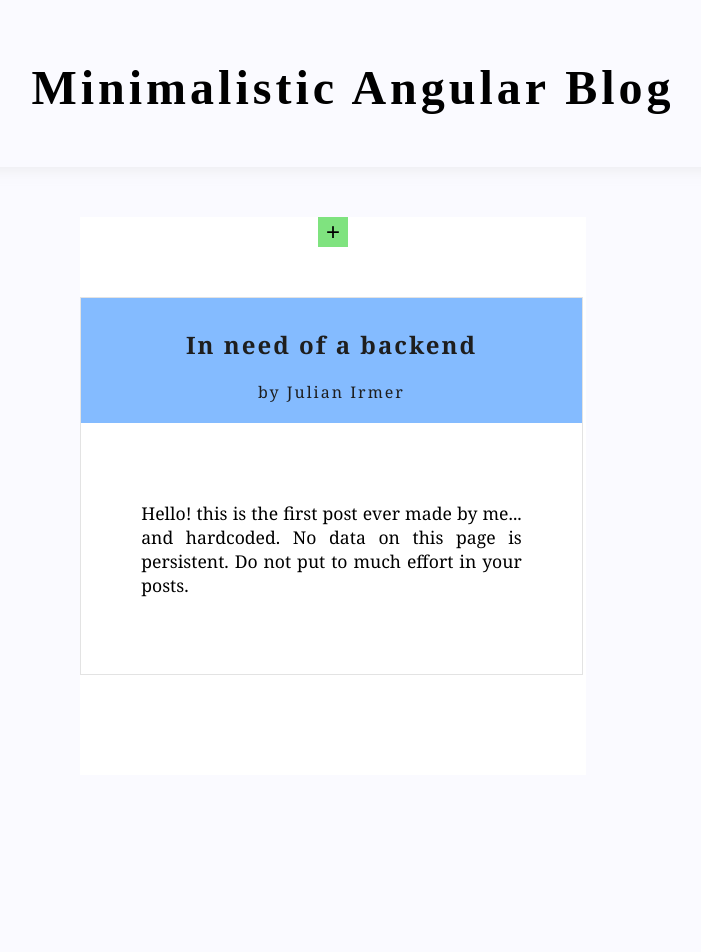
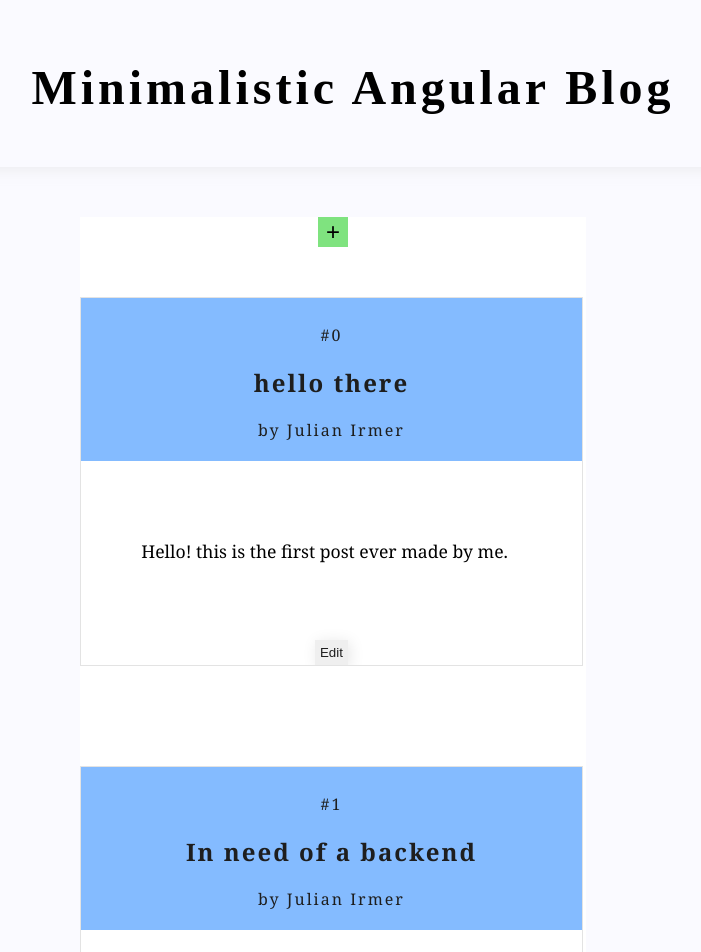
Before and after one commit to JulianIrmer/Angular-App, an Angular app: page / in a window 1280 px wide. Shown: the top 952 px of the page, without its empty margins (307-1008 px from the left). Before the commit the page ends 800 px from the top, so only its background shows below. Built offline with nearby package versions, Linux system fonts and the light colour scheme.

Commit message:
updated the postComponents

```diff
--- a/src/app/addpost/addpost.component.ts
+++ b/src/app/addpost/addpost.component.ts
@@ -12,7 +12,7 @@ export class AddpostComponent implements OnInit {
 isVisible:boolean = false;
 posts = [];
 post:Post;
-id:number = 1;
+id:number = 0;
 
   constructor(private postArr:DataService) {
     this.posts = postArr.getData();
@@ -26,19 +26,20 @@ id:number = 1;
     this.isVisible = !this.isVisible;
   }
 
-  savePost(title, author, content, hashtag1, hashtag2, hashtag3){
+  savePost(title, author, content){
 
     this.post = {
       id: this.id,
       title: title,
       author: author,
       content: content,
+      isVisible: false
     }
 
     this.id++;
 
     if(this.post.title != '' && this.post.author != '' && this.post.content != ''){
-      this.posts.push(this.post);
+      this.posts.unshift(this.post);
       this.toggleEditor();
     }
   }
@@ -49,4 +50,5 @@ interface Post{
   title:string,
   author:string,
   content:string,
+  isVisible:boolean
 }
--- a/src/app/data.service.ts
+++ b/src/app/data.service.ts
@@ -5,20 +5,32 @@ export class DataService {
 
     private arr = [];
     post:Post;
+    post2:Post;
 
     constructor() {
         this.post = {
-            id: 0,
+            id: 1,
             title: 'In need of a backend',
             author:'Julian Irmer',
-            content: 'Hello! this is the first post ever made by me... and hardcoded. No data on this page is persistent. Do not put to much effort in your posts.'
+            content: 'Hello! this is the first post ever made by me... and hardcoded. No data on this page is persistent. Do not put to much effort into your posts.',
+            isVisible: false
           }
-          this.arr.push(this.post);
+
+        this.post2 = {
+            id: 0,
+            title: 'hello there',
+            author:'Julian Irmer',
+            content: 'Hello! this is the first post ever made by me.',
+            isVisible: false
+          }
+          this.arr.unshift(this.post);
+          this.arr.unshift(this.post2);
      }
 
 
     setData(post) {
-        this.arr.push(post);
+        this.arr.unshift(post);
+
     }
     getData() {
         return this.arr;
@@ -30,4 +42,5 @@ interface Post{
     title:string,
     author:string,
     content:string,
+    isVisible:boolean
 }
--- a/src/app/post/post.component.css
+++ b/src/app/post/post.component.css
@@ -21,7 +21,7 @@
 }
 
 /* EDITOR */
-/* .edit-btn, .delete-btn, .save-btn{
+.edit-btn, .delete-btn, .save-btn{
     color: rgb(30, 30, 30);;
     border: 0;
     padding: 5px 5px 5px 5px;
@@ -30,7 +30,6 @@
 .edit-btn{
     margin: -15px 0 0 0;
     box-shadow: 2px 2px 15px rgba(230,230,230,1);
-    float: right;
 }
 
 .edit-btn:hover{
@@ -56,24 +55,6 @@
     padding: 5px 5px 5px 5px;
 }
 
-.edit-btn{
-    margin: -15px 0 0 0;
-    box-shadow: 2px 2px 15px rgba(230,230,230,1);
-    float: right;
-}
-
-.input-hash{
-    width: 50%;
-    text-align: center;
-    margin-bottom: 5px;
-}
-
-.input-hash:last-child{
-    margin-bottom: 20px;
-}
-
-
-
 @media (max-width: 768px) {
     .edit-menu{
         float: right;
@@ -84,8 +65,4 @@
     .edit-menu{
         float: right;
     }
-
-    .hash-ul > li{
-        margin: 0 10px 0 0;
-    }
-} */
+}
--- a/src/app/post/post.component.html
+++ b/src/app/post/post.component.html
@@ -1,8 +1,9 @@
 <!-- Post -->
 
 <div class="post" *ngFor = "let post of posts; let i = index;">
-  <div class="triangle"></div>
+  <!-- <div class="triangle"></div> -->
   <div class="post-header">
+    <p id="index">#{{posts[i].id}}</p>
     <h2>{{posts[i].title}}</h2>
     by {{posts[i].author}}
   </div>
@@ -10,16 +11,16 @@
     <p>{{posts[i].content}}</p>
   </div>
 
-  <!-- Editor
-  <input type="button" class="edit-btn" value="Edit" (click) = 'toggleEditor()'>
-  <div *ngIf = isVisible class="editor">
+  <!-- Editor -->
+  <input type="button" class="edit-btn" value="Edit" (click) = 'toggleEditor(i)'>
+  <div *ngIf = "posts[i].isVisible" class="editor">
     <form action="submit">
-        <input type="text" class="input-sm" placeholder="Title" #title>
-        <input type="text" class="input-sm" placeholder="Author" #author>
-        <textarea class="input-sm" placeholder="Write something..." cols="42" rows="10" #content></textarea>
+        <input type="text" class="input-sm" value="{{posts[i].title}}" #title>
+        <input type="text" class="input-sm" value="{{posts[i].author}}" #author>
+        <textarea class="input-sm" value="{{posts[i].content}}" cols="42" rows="10" #content></textarea>
     </form>
     <button class="save-btn" (click) = 'saveChanges(i, title.value, author.value, content.value)'>Save</button>
-    <button class="delete-btn" (click) = 'deletePost()'>Delete</button>
-    <button class="delete-btn" (click) = 'toggleEditor()'>Cancel</button>
+    <button class="delete-btn" (click) = 'deletePost(i)'>Delete</button>
+    <button class="delete-btn" (click) = 'toggleEditor(i)'>Cancel</button>
   </div>
-</div> -->
+</div>
--- a/src/app/post/post.component.ts
+++ b/src/app/post/post.component.ts
@@ -20,23 +20,29 @@ export class PostComponent implements OnInit {
   ngOnInit() {
   }
 
-  toggleEditor(){
-    this.isVisible = !this.isVisible;
+  toggleEditor(i){
+    this.posts[i].isVisible = !this.posts[i].isVisible;
+    console.log(this.posts[i].isVisible);
+    console.log(this.posts[i].id);
   }
 
-  // saveChanges(id, title, author, content){
-  //
-  //   for(let i = 0; i < this.posts.length; i++){
-  //     if(title != '' && this.posts[i].id == id){
-  //       this.posts[i].title = title;
-  //     }
-  //     if(author != '' && this.posts[i].id == id){
-  //       this.posts[i].author = author;
-  //     }
-  //     if(content != '' && this.posts[i].id == id){
-  //       this.posts[i].content = content;
-  //     }
-  //     this.toggleEditor();
-  //   }
-  // }
+  saveChanges(id, title, author, content){
+
+    for(let i = 0; i < this.posts.length; i++){
+      if(title != '' && this.posts[i].id == id){
+        this.posts[i].title = title;
+      }
+      if(author != '' && this.posts[i].id == id){
+        this.posts[i].author = author;
+      }
+      if(content != '' && this.posts[i].id == id){
+        this.posts[i].content = content;
+      }
+    }
+    this.toggleEditor(id);
+  }
+
+  deletePost(id){
+    this.posts.splice(id, 1);
+  }
 }
```
